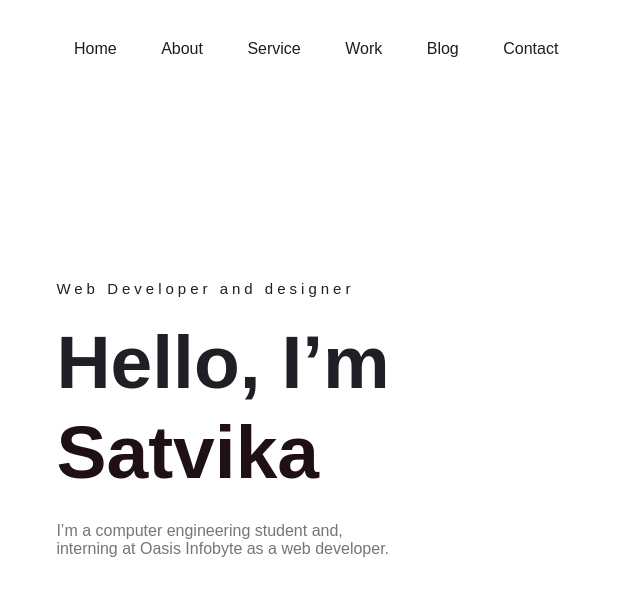
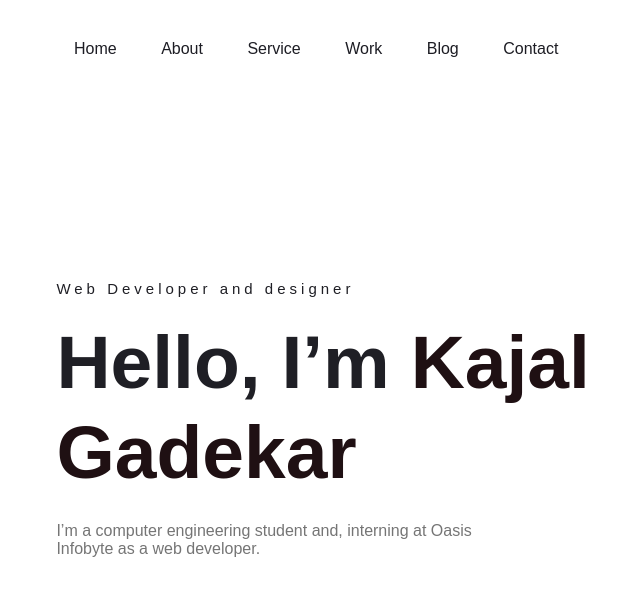
Before and after one commit to kajal-16/Task2, a plain HTML site: page index.html in a window 1280 px wide. Shown: the whole page, without its empty margins (46-686 px from the left). Drawn offline with Linux system fonts and the light colour scheme.

Commit message:
Update index.html

```diff
--- a/index.html
+++ b/index.html
@@ -21,7 +21,7 @@
 
     <div class="content">
         <span class="title">Web Developer and designer</span>
-        <h1>Hello, I’m <span>Satvika</span></h1>
+        <h1>Hello, I’m <span>Kajal Gadekar</span></h1>
         <p>I’m a computer engineering student and, interning at Oasis Infobyte as a web developer.</p>
     </div>
 </div>
```
